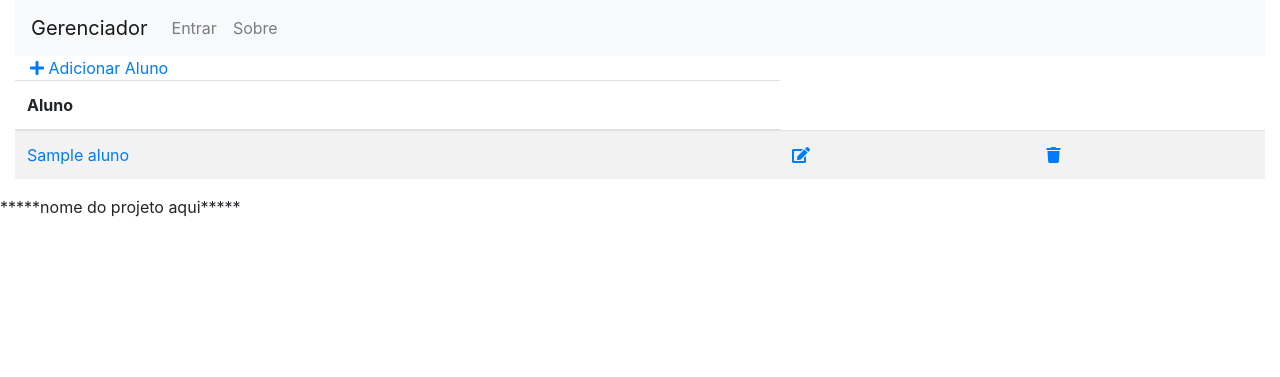
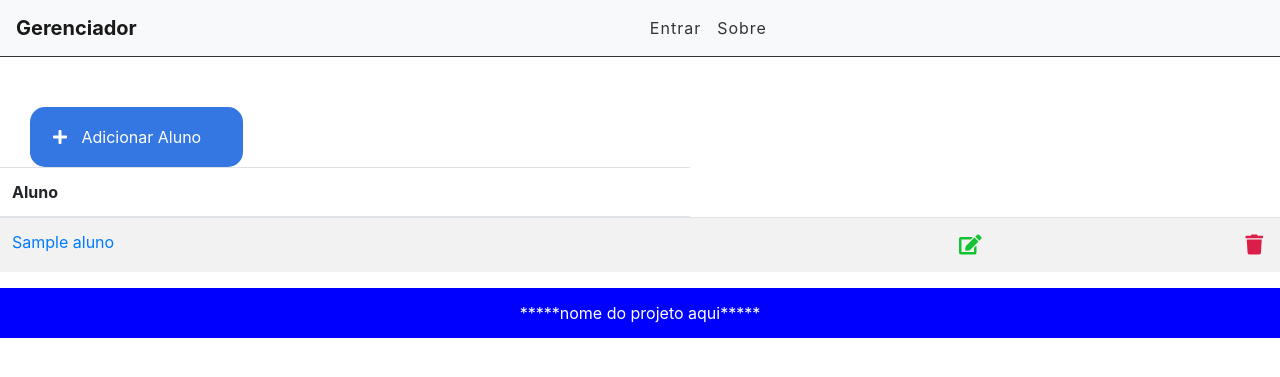
Before and after one commit to carlamarquesz/django-projeto, a Django app: page / in a window 1280 px wide. Shown: the top 377 px of the page. Run offline with Django 4.2, Linux system fonts and the light colour scheme; tables that the repository leaves empty hold one stand-in row (values such as "Sample post"); some libraries are stand-ins or nearby versions.

Commit message:
Implementação do edit , delete e css das páginas

```diff
--- /dev/null
+++ b/aula-3/main/static/css/styles.css
@@ -0,0 +1,140 @@
+.container-fluid {
+    padding: 0;
+}
+
+.container-fluid .row {
+    margin: 0;
+}
+
+/* Navbar */
+
+.navbar  {
+    border-bottom: 1px solid #333;
+    margin-bottom: 20px;
+}
+
+.navbar-nav {
+    margin: auto;
+}
+
+.navbar-brand {
+    font-weight: bold;
+}
+
+.navbar-light .navbar-nav a.nav-link {
+    color: #333;
+    letter-spacing: 1px;
+}
+
+
+/* Botão de adicionar */
+
+#add-link {
+    text-decoration: none;
+}
+
+.add-div {
+    background-color: #3476e2;
+    cursor: pointer;
+    display: inline-block;
+    color: #FFF;
+    padding: 18px;
+    border-radius: 15px;
+    margin-right: 450px;
+    right: -30px;
+    margin-top: 30px;
+
+}
+
+.add-div a{
+    color: #FFF;
+
+}
+
+.fas.fa-plus {
+    color: #FFF;
+    margin-right: 10px;
+    margin-left: 5px;
+}
+
+
+/* Lista de tarefas */
+
+.list-div {
+    padding: 0;
+}
+
+.aluno-list {
+    padding-left: 0;
+}
+
+.aluno-item {
+    list-style: none;
+    font-size: 20px;
+    height: 50px;
+    padding: 0 15px;
+    padding-top: 10px;
+    border-bottom: 1px dashed #CCC;
+}
+
+.aluno-item.inativo {
+    background-color: #CCC;
+}
+
+
+
+.fas.fa-trash {
+    color: #db1e47;
+    cursor: pointer;
+    margin: 5px;
+    font-size: 20px;
+    float: right;
+}
+
+.fas.fa-edit {
+    color: #13c431;
+    cursor: pointer;
+    margin: 5px;
+    font-size: 20px;
+    float: right;
+}
+
+
+/* Rodapé */
+footer {
+    position: relative;
+    bottom: 0;
+    background-color: blue;
+    color: #FFF;
+    width: 100%;
+    height: 50px;
+    text-align: center;
+    line-height: 50px;
+}
+
+/* Paginação */
+.pagination {
+    margin-bottom: 20px;
+}
+
+.step-links {
+    position: relative;
+    margin-left: auto;
+    margin-right: auto;
+}
+
+.step-links .current {
+    margin-left: 5px;
+    margin-right: 5px;
+}
+
+/* login */
+
+.auth-card {
+    margin-bottom: 30px;
+}
+
+.change-form-p {
+    margin-top: 30px;
+    text-align: center;
+}
--- /dev/null
+++ b/aula-3/main/static/js/scripts.js
@@ -0,0 +1,20 @@
+$(document).ready(function() {
+
+    var deleteBtn = $('.delete-btn');
+
+
+    $(deleteBtn).on('click', function(e) {
+
+        e.preventDefault();
+
+        var delLink = $(this).attr('href');
+        var result = confirm('Quer deletar este aluno?');
+
+        if(result) {
+            window.location.href = delLink;
+        }
+
+    });
+
+
+});
--- a/aula-3/main/urls.py
+++ b/aula-3/main/urls.py
@@ -8,4 +8,6 @@ urlpatterns = [
     path("aluno/<int:id>", views.alunoIdView, name="aluno-view"),
     path("exemplo", views.exemplo, name="exemplo"),
     path("newaluno/", views.newAluno, name="new-aluno"),
+    path("edit/<int:id>", views.editAluno, name="edit-aluno"),
+    path("delete/<int:id>", views.deleteAluno, name="delete-aluno"),
 ]
--- a/aula-3/main/views.py
+++ b/aula-3/main/views.py
@@ -1,14 +1,15 @@
 from django.shortcuts import redirect, render, get_object_or_404
 from .models import Aluno
 from .forms import AlunoForm
+from django.contrib import messages
 
 # faz os tratamentos dos dados
 # importa a tabela Aluno
 
 
 def alunoView(request):
-    alunos = (
-        Aluno.objects.all()
+    alunos = Aluno.objects.all().order_by(
+        "nome"
     )  # variavel aluno recebe todos os objetos dentro de Aluno(nome,descricao...etc)
     return render(
         request, "main/list.html", {"alunos": alunos}
@@ -16,7 +17,9 @@ def alunoView(request):
 
 
 def alunoIdView(request, id):
-    aluno = get_object_or_404(Aluno, pk=id)
+    aluno = get_object_or_404(
+        Aluno, pk=id
+    )  # Vai ver se tem o Id na classe Alunos, se nao tiver retorna pagina 404
     return render(request, "main/aluno.html", {"aluno": aluno})
 
 
@@ -30,6 +33,14 @@ def exemplo(request):
     return render(request, "main/indexx.html")
 
 
+"""
+O código verifica se a requisição é uma solicitação POST ou não.
+Se for uma solicitação POST, o código cria um formulário de Aluno a partir dos dados enviados na requisição,
+verifica se o formulário é válido e, se for válido, cria um novo objeto Aluno com base nos dados do formulário
+e salva esse objeto no banco de dados. Em seguida, o código redireciona o usuário para a página inicial.
+"""
+
+
 def newAluno(request):
     if request.method == "POST":
         form = AlunoForm(request.POST)
@@ -37,7 +48,31 @@ def newAluno(request):
             aluno = form.save(commit=False)
             aluno.user = request.user
             aluno.save()
+            messages.success(request, "Usuário cadastrado com sucesso!", "success-add")
             return redirect("/")
     else:
         form = AlunoForm()
     return render(request, "main/add_aluno.html", {"form": form})
+
+
+def editAluno(request, id):
+    aluno = get_object_or_404(Aluno, pk=id)
+    form = AlunoForm(instance=aluno)
+    if request.method == "POST":
+        form = AlunoForm(request.POST, instance=aluno)
+        if form.is_valid():
+            aluno.save()
+            return redirect("/")
+        else:
+            return render(
+                request, "main/edit_aluno.html", {"form": form, "aluno": aluno}
+            )
+    else:
+        return render(request, "main/edit_aluno.html", {"form": form, "aluno": aluno})
+
+
+def deleteAluno(request, id):
+    aluno = get_object_or_404(Aluno, pk=id)
+    aluno.delete()
+    messages.success(request, "Usuário removido com sucesso!", "success-remove")
+    return redirect("/")
--- a/aula-3/project/settings.py
+++ b/aula-3/project/settings.py
@@ -39,7 +39,7 @@ INSTALLED_APPS = [
     "django.contrib.staticfiles",
     "main",
     "crispy_forms",
-    # "accounts",
+    # "accounts"
     "widget_tweaks",
 ]
 
```
Also changed, not shown: aula-3/main/templates/main/edit_aluno.html (added, +43 -0 lines), aula-3/main/templates/main/list.html (+18 -6 lines).
